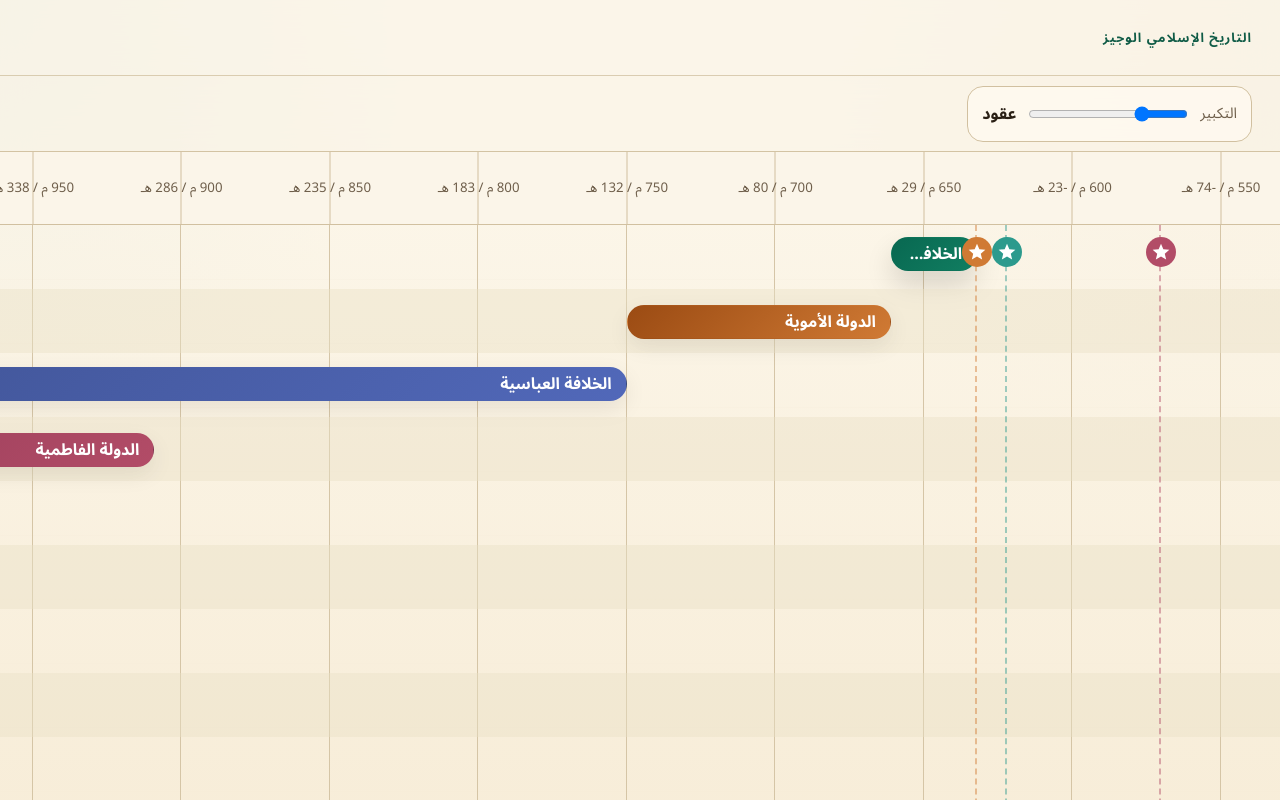
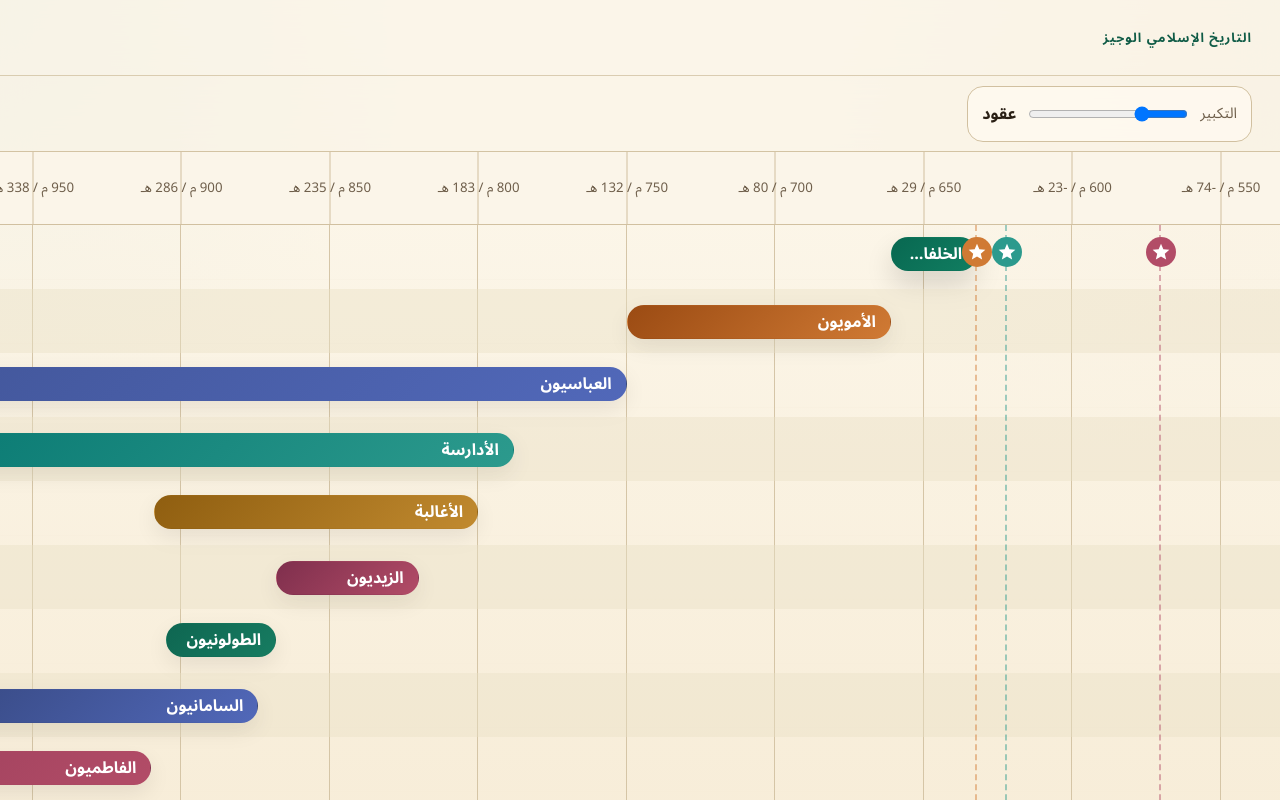
Before and after one commit to mohmoussad/interactive-wajiz, a React (Vite) app: page / in a window 1280 px wide. Built offline with nearby package versions, Linux system fonts and the light colour scheme; the HTML template or start-up script is replaced by a standard one.

Commit message:
update the historical entities to match the reference book

```diff
--- a/src/data/historicalData.ts
+++ b/src/data/historicalData.ts
@@ -3,7 +3,7 @@ import type { HistoricalEntity, TimelineMilestone } from "../types/timeline";
 export const historicalEntities: HistoricalEntity[] = [
   {
     id: "rashidun-caliphate",
-    name: "الخلافة الراشدة",
+    name: "الخلفاء الراشدون",
     region: "Arabian Peninsula",
     type: "caliphate",
     startYear: 632,
@@ -12,12 +12,12 @@ export const historicalEntities: HistoricalEntity[] = [
     hijriEndYear: 40,
     peakYear: 656,
     hijriPeakYear: 35,
-    summary: "مرحلة التأسيس السياسي الأولى للدولة الإسلامية واتساعها السريع خارج الجزيرة العربية.",
+    summary: "مرحلة التأسيس السياسي الأولى للدولة الإسلامية واتساعها السريع.",
     accent: "emerald",
   },
   {
     id: "umayyad-caliphate",
-    name: "الدولة الأموية",
+    name: "الأمويون",
     region: "Levant",
     type: "caliphate",
     startYear: 661,
@@ -26,12 +26,12 @@ export const historicalEntities: HistoricalEntity[] = [
     hijriEndYear: 132,
     peakYear: 715,
     hijriPeakYear: 96,
-    summary: "إمبراطورية مركزها دمشق امتدت من الأندلس غربًا إلى حدود الهند شرقًا.",
+    summary: "دولة مركزها دمشق امتدت من الأندلس إلى حدود الهند.",
     accent: "orange",
   },
   {
     id: "abbasid-caliphate",
-    name: "الخلافة العباسية",
+    name: "العباسيون",
     region: "Persia",
     type: "caliphate",
     startYear: 750,
@@ -40,106 +40,330 @@ export const historicalEntities: HistoricalEntity[] = [
     hijriEndYear: 656,
     peakYear: 830,
     hijriPeakYear: 215,
-    summary: "عصر ازدهار علمي وثقافي واسع مع مركزية بغداد في المعرفة والإدارة.",
+    summary: "خلافة كبرى مركزها بغداد عُرفت بازدهار العلم والثقافة.",
+    accent: "indigo",
+  },
+  {
+    id: "idrisid-dynasty",
+    name: "الأدارسة",
+    region: "North Africa",
+    type: "dynasty",
+    startYear: 788,
+    hijriStartYear: 172,
+    endYear: 985,
+    hijriEndYear: 375,
+    peakYear: 836,
+    hijriPeakYear: 221,
+    summary: "سلالة علوية حكمت المغرب وأسهمت في تأسيس فاس.",
+    accent: "teal",
+  },
+  {
+    id: "aghlabid-dynasty",
+    name: "الأغالبة",
+    region: "North Africa",
+    type: "dynasty",
+    startYear: 800,
+    hijriStartYear: 184,
+    endYear: 909,
+    hijriEndYear: 296,
+    peakYear: 875,
+    hijriPeakYear: 262,
+    summary: "إمارة في إفريقية تابعة اسميًا للعباسيين وقوية بحريًا.",
+    accent: "amber",
+  },
+  {
+    id: "zaydi-first-state",
+    name: "الزيديون",
+    region: "Arabian Peninsula",
+    type: "dynasty",
+    startYear: 820,
+    hijriStartYear: 205,
+    endYear: 868,
+    hijriEndYear: 254,
+    peakYear: 845,
+    hijriPeakYear: 230,
+    summary: "حكم زيدي مبكر في مناطق من الجزيرة العربية واليمن.",
+    accent: "rose",
+  },
+  {
+    id: "tulunid-dynasty",
+    name: "الطولونيون",
+    region: "North Africa",
+    type: "dynasty",
+    startYear: 868,
+    hijriStartYear: 254,
+    endYear: 905,
+    hijriEndYear: 292,
+    peakYear: 884,
+    hijriPeakYear: 271,
+    summary: "دولة مستقلة فعليًا في مصر والشام أسسها أحمد بن طولون.",
+    accent: "emerald",
+  },
+  {
+    id: "samanid-empire",
+    name: "السامانيون",
+    region: "Central Asia",
+    type: "empire",
+    startYear: 874,
+    hijriStartYear: 261,
+    endYear: 999,
+    hijriEndYear: 389,
+    peakYear: 928,
+    hijriPeakYear: 316,
+    summary: "دولة فارسية سنية في خراسان وما وراء النهر.",
     accent: "indigo",
   },
   {
     id: "fatimid-caliphate",
-    name: "الدولة الفاطمية",
+    name: "الفاطميون",
     region: "North Africa",
     type: "caliphate",
-    startYear: 909,
+    startYear: 910,
     hijriStartYear: 297,
     endYear: 1171,
     hijriEndYear: 567,
-    peakYear: 1025,
-    hijriPeakYear: 416,
-    summary: "قوة شيعية إسماعيلية سيطرت على المغرب ثم مصر وأنشأت القاهرة.",
+    peakYear: 969,
+    hijriPeakYear: 358,
+    summary: "خلافة إسماعيلية سيطرت على المغرب ثم مصر وأسست القاهرة.",
     accent: "rose",
   },
   {
-    id: "seljuk-empire",
-    name: "الإمبراطورية السلجوقية",
-    region: "Anatolia",
-    type: "empire",
-    startYear: 1037,
-    hijriStartYear: 429,
-    endYear: 1194,
-    hijriEndYear: 590,
-    peakYear: 1092,
-    hijriPeakYear: 485,
-    summary: "قوة تركية سنية أعادت تشكيل توازن القوى في فارس والعراق والأناضول.",
+    id: "hamdanid-dynasty",
+    name: "الحمدانيون",
+    region: "Levant",
+    type: "dynasty",
+    startYear: 929,
+    hijriStartYear: 317,
+    endYear: 1003,
+    hijriEndYear: 394,
+    peakYear: 950,
+    hijriPeakYear: 339,
+    summary: "سلالة عربية حكمت الموصل وحلب وبرزت في مواجهة البيزنطيين.",
+    accent: "orange",
+  },
+  {
+    id: "buyid-dynasty",
+    name: "البويهيون",
+    region: "Persia",
+    type: "dynasty",
+    startYear: 932,
+    hijriStartYear: 320,
+    endYear: 1055,
+    hijriEndYear: 447,
+    peakYear: 970,
+    hijriPeakYear: 359,
+    summary: "قوة فارسية شيعية سيطرت على بغداد مع بقاء الخلافة العباسية رمزيًا.",
+    accent: "teal",
+  },
+  {
+    id: "ikhshidid-dynasty",
+    name: "الإخشيديون",
+    region: "North Africa",
+    type: "dynasty",
+    startYear: 935,
+    hijriStartYear: 323,
+    endYear: 969,
+    hijriEndYear: 358,
+    peakYear: 946,
+    hijriPeakYear: 334,
+    summary: "دولة حكمت مصر والشام قبل دخول الفاطميين.",
     accent: "amber",
   },
   {
-    id: "ayyubid-dynasty",
-    name: "الدولة الأيوبية",
-    region: "Levant",
+    id: "zirid-dynasty",
+    name: "الزيريون",
+    region: "North Africa",
     type: "dynasty",
-    startYear: 1171,
-    hijriStartYear: 567,
-    endYear: 1260,
-    hijriEndYear: 658,
-    peakYear: 1193,
-    hijriPeakYear: 589,
-    summary: "سلالة صلاح الدين التي وحّدت مصر والشام في مواجهة الصليبيين.",
+    startYear: 943,
+    hijriStartYear: 331,
+    endYear: 1018,
+    hijriEndYear: 409,
+    peakYear: 980,
+    hijriPeakYear: 370,
+    summary: "سلالة صنهاجية حكمت أجزاء من المغرب وإفريقية.",
+    accent: "emerald",
+  },
+  {
+    id: "ghaznavid-empire",
+    name: "الغزنويون",
+    region: "Central Asia",
+    type: "empire",
+    startYear: 962,
+    hijriStartYear: 351,
+    endYear: 1186,
+    hijriEndYear: 582,
+    peakYear: 1030,
+    hijriPeakYear: 421,
+    summary: "إمبراطورية تركية فارسية توسعت في خراسان وشمال الهند.",
+    accent: "indigo",
+  },
+  {
+    id: "seljuk-empire",
+    name: "السلاجقة",
+    region: "Persia",
+    type: "empire",
+    startYear: 1038,
+    hijriStartYear: 429,
+    endYear: 1157,
+    hijriEndYear: 552,
+    peakYear: 1092,
+    hijriPeakYear: 485,
+    summary: "قوة تركية سنية سيطرت على فارس والعراق والأناضول.",
+    accent: "amber",
+  },
+  {
+    id: "almoravid-dynasty",
+    name: "المرابطون",
+    region: "North Africa",
+    type: "dynasty",
+    startYear: 1061,
+    hijriStartYear: 453,
+    endYear: 1147,
+    hijriEndYear: 541,
+    peakYear: 1100,
+    hijriPeakYear: 493,
+    summary: "حركة ودولة مغاربية وحدت المغرب والأندلس فترة من الزمن.",
     accent: "teal",
   },
   {
+    id: "crusades",
+    name: "الحروب الصليبية",
+    region: "Levant",
+    type: "alliance",
+    startYear: 1098,
+    hijriStartYear: 491,
+    endYear: 1291,
+    hijriEndYear: 690,
+    peakYear: 1187,
+    hijriPeakYear: 583,
+    summary: "سلسلة حملات عسكرية أوروبية على المشرق الإسلامي.",
+    accent: "rose",
+  },
+  {
+    id: "zengid-dynasty",
+    name: "الزنكيون",
+    region: "Levant",
+    type: "dynasty",
+    startYear: 1127,
+    hijriStartYear: 521,
+    endYear: 1233,
+    hijriEndYear: 630,
+    peakYear: 1146,
+    hijriPeakYear: 541,
+    summary: "دولة تركية في الشام والعراق مهّدت لظهور صلاح الدين.",
+    accent: "orange",
+  },
+  {
+    id: "almohad-caliphate",
+    name: "الموحدون",
+    region: "North Africa",
+    type: "caliphate",
+    startYear: 1130,
+    hijriStartYear: 524,
+    endYear: 1269,
+    hijriEndYear: 668,
+    peakYear: 1195,
+    hijriPeakYear: 591,
+    summary: "دولة مغاربية كبرى حكمت المغرب والأندلس بعد المرابطين.",
+    accent: "emerald",
+  },
+  {
+    id: "ayyubid-dynasty",
+    name: "الأيوبيون",
+    region: "Levant",
+    type: "dynasty",
+    startYear: 1174,
+    hijriStartYear: 570,
+    endYear: 1250,
+    hijriEndYear: 648,
+    peakYear: 1193,
+    hijriPeakYear: 589,
+    summary: "سلالة صلاح الدين التي وحدت مصر والشام في مواجهة الصليبيين.",
+    accent: "teal",
+  },
+  {
+    id: "hafsid-dynasty",
+    name: "الحفصيون",
+    region: "North Africa",
+    type: "dynasty",
+    startYear: 1230,
+    hijriStartYear: 627,
+    endYear: 1573,
+    hijriEndYear: 981,
+    peakYear: 1270,
+    hijriPeakYear: 669,
+    summary: "دولة مغاربية حكمت إفريقية ومركزها تونس.",
+    accent: "amber",
+  },
+  {
     id: "mamluk-sultanate",
-    name: "سلطنة المماليك",
+    name: "المماليك",
     region: "North Africa",
     type: "sultanate",
     startYear: 1250,
     hijriStartYear: 648,
     endYear: 1517,
     hijriEndYear: 923,
-    peakYear: 1382,
-    hijriPeakYear: 784,
-    summary: "قوة عسكرية وتجارية سيطرت على مصر والشام وصدت المغول.",
+    peakYear: 1260,
+    hijriPeakYear: 658,
+    summary: "سلطنة عسكرية حكمت مصر والشام وصدت المغول والصليبيين.",
     accent: "emerald",
   },
   {
-    id: "nasrid-kingdom",
-    name: "مملكة بني نصر",
-    region: "Al-Andalus",
-    type: "kingdom",
-    startYear: 1232,
-    hijriStartYear: 629,
-    endYear: 1492,
-    hijriEndYear: 897,
-    peakYear: 1362,
-    hijriPeakYear: 763,
-    summary: "آخر كيان إسلامي كبير في الأندلس ومركزه غرناطة.",
+    id: "marinid-dynasty",
+    name: "بنو مرين",
+    region: "North Africa",
+    type: "dynasty",
+    startYear: 1269,
+    hijriStartYear: 668,
+    endYear: 1465,
+    hijriEndYear: 869,
+    peakYear: 1340,
+    hijriPeakYear: 741,
+    summary: "سلالة مغربية خلفت الموحدين وحكمت أجزاء واسعة من المغرب.",
     accent: "orange",
   },
   {
-    id: "timurid-empire",
-    name: "الإمبراطورية التيمورية",
-    region: "Central Asia",
+    id: "ottoman-empire",
+    name: "العثمانيون",
+    region: "Anatolia",
     type: "empire",
-    startYear: 1370,
-    hijriStartYear: 771,
-    endYear: 1507,
-    hijriEndYear: 913,
-    peakYear: 1405,
-    hijriPeakYear: 807,
-    summary: "سلطة توسعية في آسيا الوسطى وإيران تركت أثرًا عمرانيًا وثقافيًا كبيرًا.",
+    startYear: 1288,
+    hijriStartYear: 687,
+    endYear: 1924,
+    hijriEndYear: 1342,
+    peakYear: 1566,
+    hijriPeakYear: 974,
+    summary: "إمبراطورية كبرى امتدت من الأناضول إلى البلقان والعالم العربي.",
+    accent: "indigo",
+  },
+  {
+    id: "safavid-empire",
+    name: "الصفويون",
+    region: "Persia",
+    type: "empire",
+    startYear: 1501,
+    hijriStartYear: 907,
+    endYear: 1736,
+    hijriEndYear: 1148,
+    peakYear: 1629,
+    hijriPeakYear: 1038,
+    summary: "إمبراطورية إيرانية شيعية جعلت التشيع الاثني عشري مذهبًا رسميًا.",
     accent: "rose",
   },
   {
-    id: "house-of-wisdom",
-    name: "بيت الحكمة",
-    region: "Persia",
-    type: "scholarly",
-    startYear: 830,
-    hijriStartYear: 215,
-    endYear: 1258,
-    hijriEndYear: 656,
-    peakYear: 900,
-    hijriPeakYear: 287,
-    summary: "مؤسسة علمية محورية في الترجمة والبحث ضمن العالم العباسي.",
-    accent: "indigo",
+    id: "zaydi-imamate-yemen",
+    name: "الزيديون",
+    region: "Arabian Peninsula",
+    type: "dynasty",
+    startYear: 1635,
+    hijriStartYear: 1045,
+    endYear: 1872,
+    hijriEndYear: 1289,
+    peakYear: 1700,
+    hijriPeakYear: 1112,
+    summary: "إمامة زيدية في اليمن استمرت حتى دخول العثمانيين صنعاء.",
+    accent: "teal",
   },
 ];
 
```
